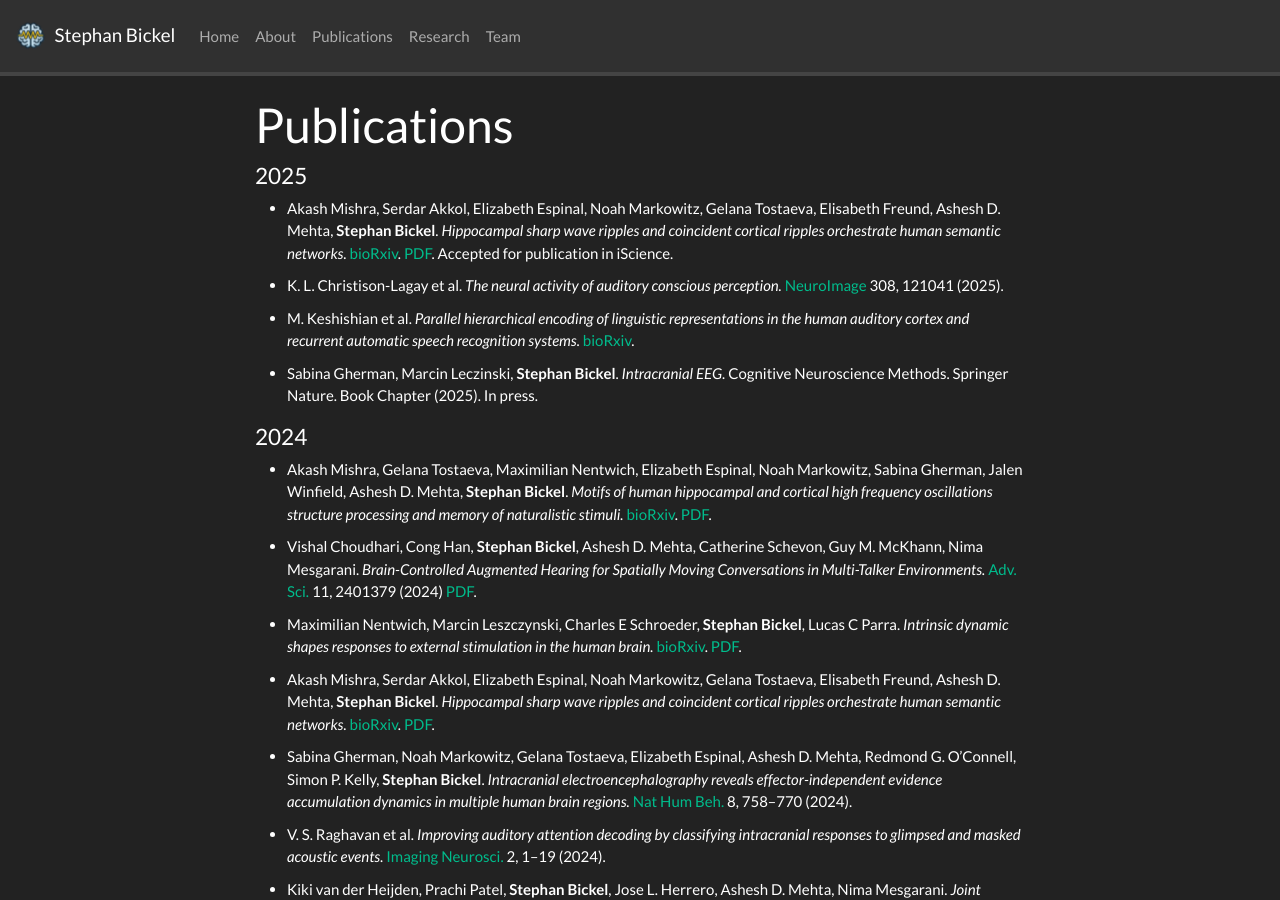
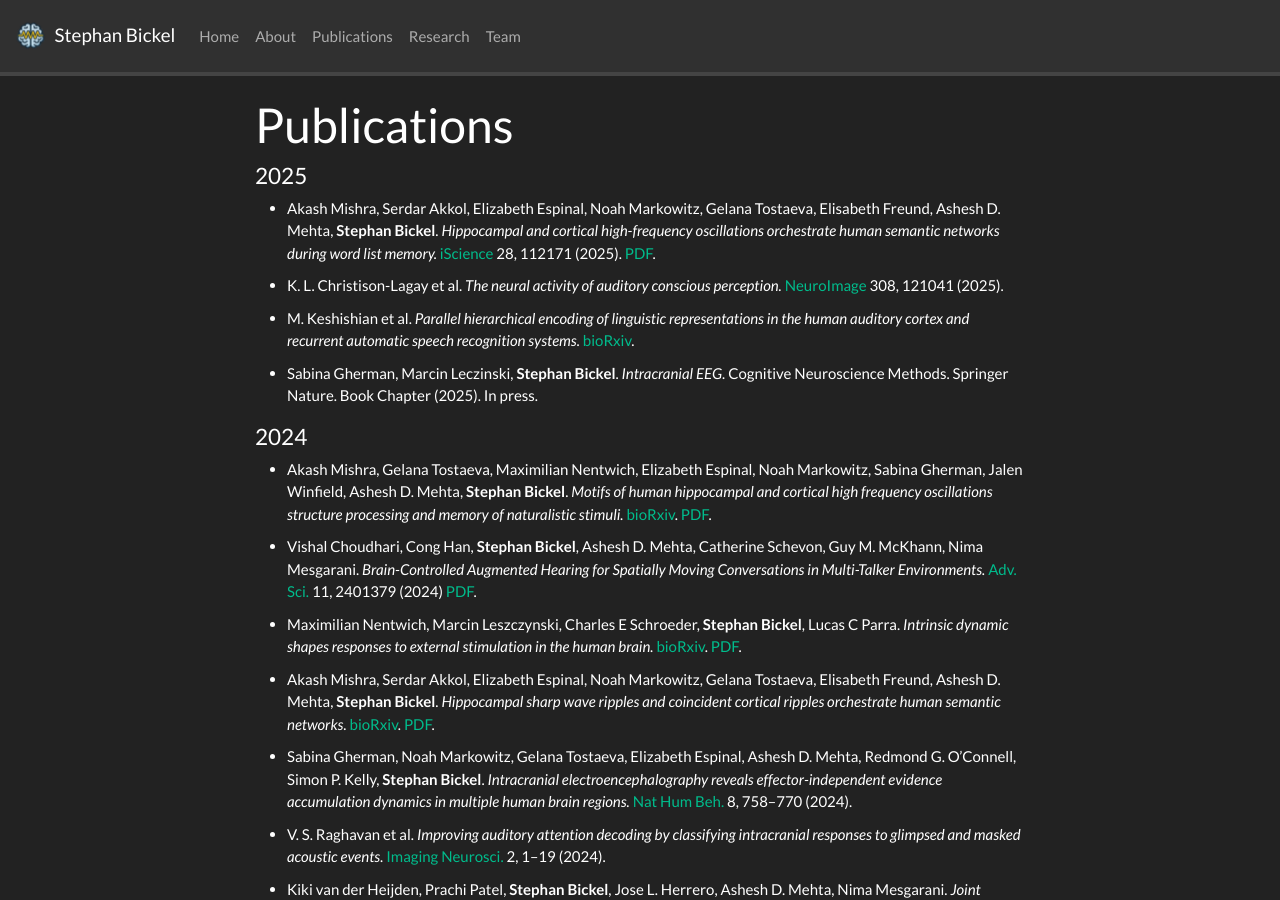
Before and after one commit to stebick/personalpage, a Jekyll site: the page built from _pages/publications.md, in a window 1280 px wide and 900 px high. Built offline with Jekyll 4.4.1, drawn with Linux system fonts in a browser that asks for light colours; nearby versions of some CDN libraries; a style sheet for code colours, icons or effects is not loaded.

Commit message:
Update publications.md

```diff
--- a/_pages/publications.md
+++ b/_pages/publications.md
@@ -17,9 +17,9 @@ years: []
 <ul>
   <li>
       Akash Mishra, Serdar Akkol, Elizabeth Espinal, Noah Markowitz, Gelana Tostaeva, Elisabeth Freund, Ashesh D. Mehta, <strong>Stephan Bickel</strong>.
-      <em>Hippocampal sharp wave ripples and coincident cortical ripples orchestrate human semantic networks.</em>
-      <a href="https://doi.org/10.1101/2024.04.10.588795" target="_blank">bioRxiv</a>.
-      <a href="{{ site.url }}{{ site.baseurl }}/papers/biorxiv_2024.04.10.588795v3.AkashMatrixRecall.pdf" target="_blank">PDF</a>. Accepted for publication in iScience.
+      <em>Hippocampal and cortical high-frequency oscillations orchestrate human semantic networks during word list memory.</em>
+      <a href="https://www.cell.com/iscience/fulltext/S2589-0042(25)00432-8" target="_blank">iScience</a> 28, 112171 (2025).
+      <a href="{{ site.url }}{{ site.baseurl }}/papers/Mishra-Hippocampal and cortical high-frequency oscillations orchestrate human semantic networks during word list memory-2025-iScience.pdf" target="_blank">PDF</a>.
   </li>
   <li>
       K. L. Christison-Lagay et al.
```
